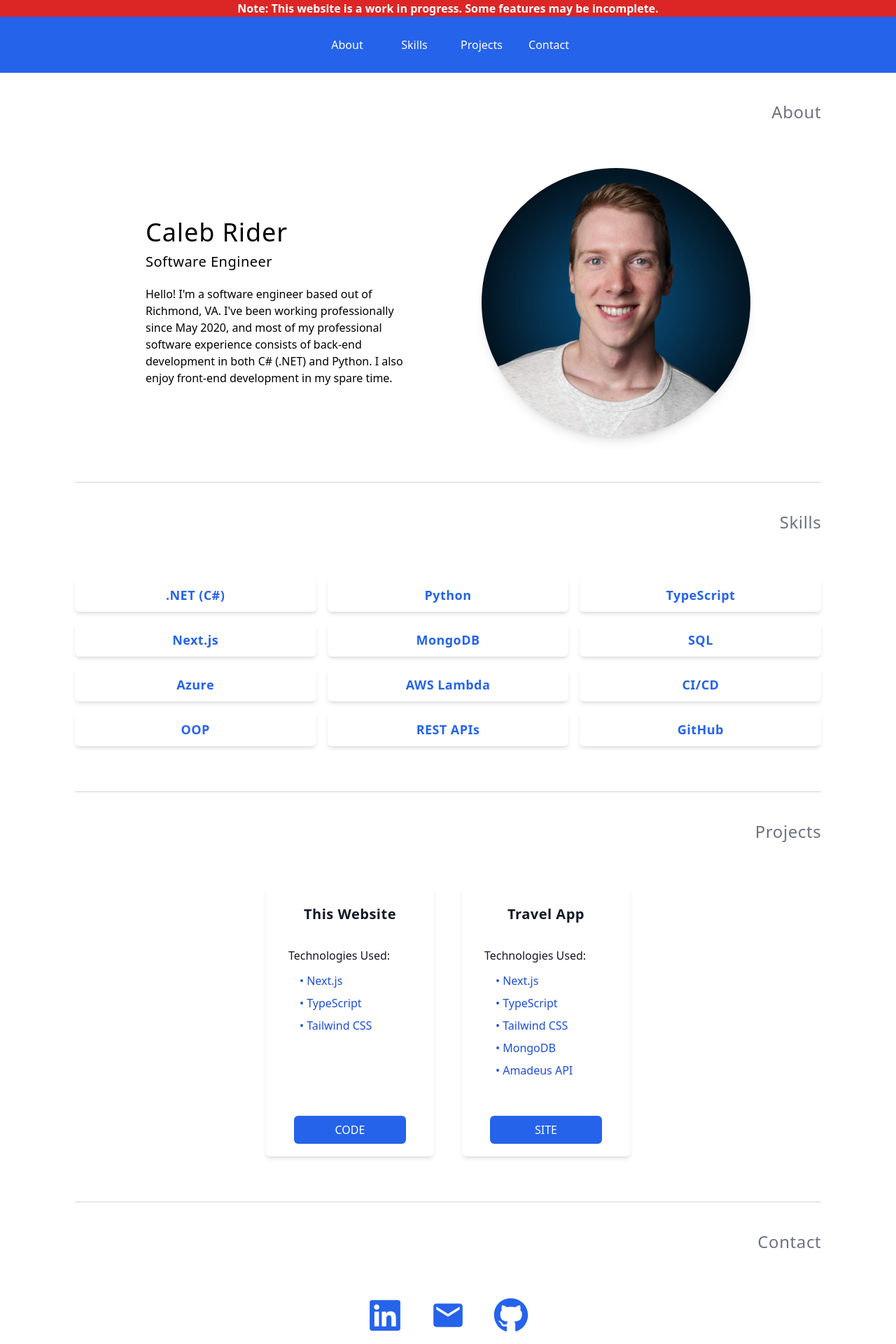
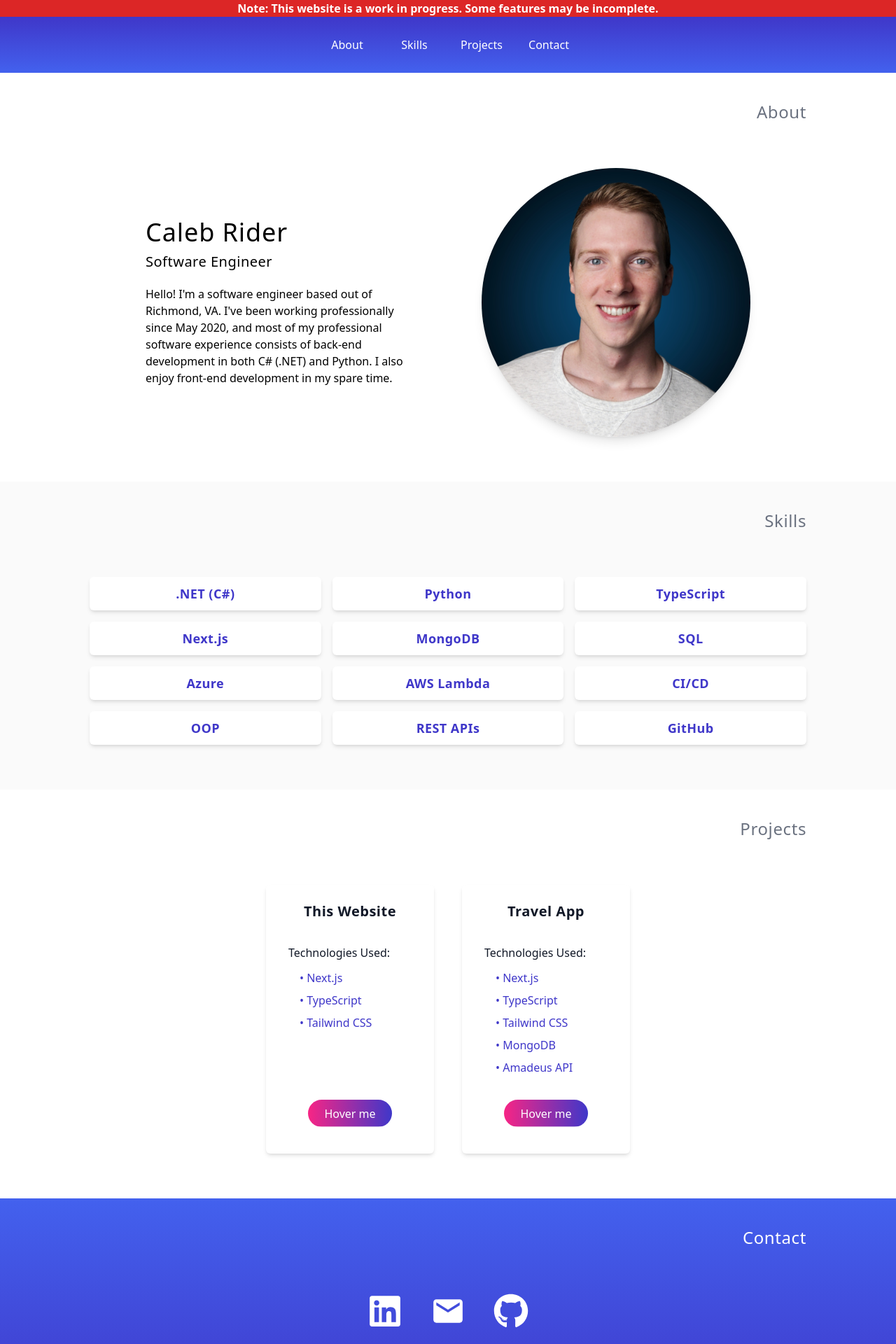
Before and after one commit to calebrider/personal-website, a Next.js app: page / in a window 1280 px wide. Shown: the top 1920 px of the page at 70% size. Built offline with nearby package versions, Linux system fonts and the light colour scheme.

Commit message:
added color scheme

```diff
--- a/app/components/about/page.tsx
+++ b/app/components/about/page.tsx
@@ -2,7 +2,7 @@ import Image from "next/image"
 
 export default function About() {
     return (
-        <div id="about" className="flex flex-col scroll-mt-20 w-5/6">
+        <div id="about" className="flex flex-col scroll-mt-20 w-full px-margin-padding">
             <div className="flex pt-10 justify-end">
                 <h1 className="text-2xl tracking-wide text-gray-500">About</h1>
             </div>
--- a/app/components/contact/page.tsx
+++ b/app/components/contact/page.tsx
@@ -4,24 +4,24 @@ import { MdEmail } from 'react-icons/md'
 
 export default function Contact() {
     return (
-        <div id="contact" className="flex flex-col justify-center w-5/6 scroll-mt-20 border-t-2 border-t-gray-200">
+        <div id="contact" className="flex flex-col justify-center scroll-mt-20 w-full px-margin-padding bg-gradient-to-b from-secondary to-primary to-80%">
             <div className="flex justify-end w-full">
-                <h1 className="text-2xl tracking-wide pt-10 text-gray-500">Contact</h1>
+                <h1 className="text-2xl tracking-wide pt-10 text-white">Contact</h1>
             </div>
             <div className='flex justify-center'>
                 <div className="flex flex-col items-center py-8 lg:py-16">
                     <div className="grid grid-cols-3 gap-10">
                         <Link href="https://www.linkedin.com/in/calebrider/">
-                            <FaLinkedin size={50} color={"rgb(37 99 235)"} className="hover:cursor-pointer hover:scale-105 duration-200 ease-in-out"/>
+                            <FaLinkedin size={50} color={"#fff"} className="hover:cursor-pointer hover:scale-105 duration-200 ease-in-out"/>
                         </Link>
                         <Link href="mailto: calebrider.dev@gmail.com">
-                            <MdEmail size={50} color={"rgb(37 99 235)"} className="hover:cursor-pointer hover:scale-105 duration-200 ease-in-out"/>
+                            <MdEmail size={50} color={"#fff"} className="hover:cursor-pointer hover:scale-105 duration-200 ease-in-out"/>
                         </Link>
                         <Link href="https://www.linkedin.com/in/calebrider/">
-                            <FaGithub size={50} color={"rgb(37 99 235)"} className="hover:cursor-pointer hover:scale-105 duration-200 ease-in-out"/>
+                            <FaGithub size={50} color={"#fff"} className="hover:cursor-pointer hover:scale-105 duration-200 ease-in-out"/>
                         </Link>
                     </div>
-                    <div className="flex items-center justify-center py-8 lg:py-16">
+                    <div className="flex items-center justify-center py-8 lg:py-16 text-white">
                         <p>Don&apos;t hesitate to reach out!</p>
                     </div>
                 </div>
--- a/app/components/navigation/navbar/page.tsx
+++ b/app/components/navigation/navbar/page.tsx
@@ -4,12 +4,12 @@ import Link from "next/link";
 export default function Navbar(props: any) {
     return (
       <>
-        <div className="flex justify-end items-center sm:justify-center object-top bg-blue-600 h-20 w-full">
+        <div className="flex justify-end items-center sm:justify-center object-top h-20 w-full">
             <ul className="flex items-center">
                 {(props.linkText ?? []).map((text: string) => (
                     <li key={text}>
                         <Link href={props.hrefSymbol + text.toLowerCase()}>
-                            <span className="flex items-center justify-center w-24 h-20 px-2 hover:bg-blue-700 duration-200 ease-in-out text-white">{text}</span>
+                            <span className="flex items-center justify-center w-24 h-20 px-2 hover:bg-primary duration-200 ease-in-out text-white">{text}</span>
                         </Link>
                     </li>
                 ))}
--- a/app/components/navigation/navdrop/page.tsx
+++ b/app/components/navigation/navdrop/page.tsx
@@ -14,17 +14,17 @@ export default function Navdrop(props: any) {
 
     return (
       <>
-        <div className="flex justify-end items-center sm:justify-center object-top bg-blue-600 h-20 w-full">
+        <div className="flex justify-end items-center sm:justify-center object-top bg-gradient-to-b from-primary to-secondary h-20 w-full">
             <div className="flex mr-5">
                 <Hamburger toggled={isOpen} toggle={handleClick} rounded color="#fff"/>
             </div>
         </div>
-        <div className={`absolute w-full max-h-0 bg-blue-600 rounded-b-lg overflow-hidden transition-height duration-500 ease-in-out ${isOpen ? "max-h-96" : "max-h-0"}`}>
+        <div className={`absolute w-full max-h-0 bg-secondary rounded-b-lg overflow-hidden transition-height duration-500 ease-in-out ${isOpen ? "max-h-96" : "max-h-0"}`}>
             <ul className="flex flex-col items-center">
                 {(props.linkText ?? []).map((text: string) => (
                     <li key={text}>
                         <Link href={props.hrefSymbol + text.toLowerCase()} onClick={handleClick}>
-                            <span className="flex items-center justify-center w-screen h-16 px-2 hover:bg-blue-700 text-white">{text}</span>
+                            <span className="flex items-center justify-center w-screen h-16 px-2 hover:bg-primary text-white border-t-2 border-primary">{text}</span>
                         </Link>
                     </li>
                 ))}
--- a/app/components/navigation/page.tsx
+++ b/app/components/navigation/page.tsx
@@ -6,7 +6,7 @@ export default function Navigation() {
   var linkText = ["About", "Skills", "Projects", "Contact"]
 
     return (
-      <div className="sticky top-0 z-50 w-full">
+      <div className="sticky top-0 z-50 w-full bg-gradient-to-b from-primary to-secondary">
         <div className="hidden sm:contents">
           <Navbar linkText={linkText} hrefSymbol="#"/>
         </div>
--- a/app/components/projects/page.tsx
+++ b/app/components/projects/page.tsx
@@ -1,11 +1,11 @@
-import Project from "./project/project"
+import Project from "./project/page"
 
 export default function Projects() {
     var websiteTechnologies = ['Next.js', 'TypeScript', 'Tailwind CSS']
     var projectTechnologies = ['Next.js', 'TypeScript', 'Tailwind CSS', 'MongoDB', 'Amadeus API']
 
     return (
-        <div id="projects" className="flex flex-col scroll-mt-20 w-5/6 border-t-2 border-t-gray-200">
+        <div id="projects" className="flex flex-col scroll-mt-20 w-full px-margin-padding">
             <div className="flex justify-end pt-10">
                 <h1 className="text-2xl tracking-wide text-gray-500">Projects</h1>
             </div>
--- a/app/components/projects/project/project.tsx
+++ b/app/components/projects/project/page.tsx
@@ -10,12 +10,12 @@ export default function Project(props: any) {
                 <h3 className="px-8 pt-2 text-start text-gray-900">Technologies Used:</h3>
                 <ul className="px-12 py-2">
                     {props.technologies.map((technology: string) => (
-                        <li key={technology} className="text-blue-700 py-1">• {technology}</li>
+                        <li key={technology} className="text-primary py-1">• {technology}</li>
                     ))}
                 </ul>
             </div>
-            <div className="flex justify-items-end justify-center items-center h-1/5">
-                <Link href={props.url} className="text-center align-middle bg-blue-600 hover:bg-blue-700 duration-200 ease-in-out w-40 py-2 rounded-md text-white">{props.button}</Link>
+            <div className="flex justify-center h-1/5">
+                <Link href={props.url} className="h-1/2 w-1/2 text-center py-2 text-white rounded-full transition-all duration-500 bg-gradient-to-l from-primary via-accent to-primary bg-size-200 bg-pos-100 hover:bg-pos-0">Hover me</Link>
             </div>
         </div>
     )
--- a/app/components/skills/page.tsx
+++ b/app/components/skills/page.tsx
@@ -4,7 +4,7 @@ export default function Skills() {
     var skills = [".NET (C#)", "Python", "TypeScript", "Next.js", "MongoDB", "SQL", "Azure", "AWS Lambda", "CI/CD", "OOP", "REST APIs", "GitHub"]
 
     return (
-        <div id="skills" className="flex flex-col w-5/6 scroll-mt-20 border-t-2 border-t-gray-200">
+        <div id="skills" className="flex flex-col scroll-mt-20 bg-neutral-50 w-full px-margin-padding">
             <div className="flex justify-end pt-10">
                 <h1 className="text-2xl tracking-wide text-gray-500">Skills</h1>
             </div>
--- a/app/components/skills/skill/page.tsx
+++ b/app/components/skills/skill/page.tsx
@@ -1,6 +1,6 @@
 export default function Skill(props: any) {
     return (
-        <div className="flex m-auto flex-col justify-center items-center shadow-md rounded-md w-full h-12 overflow-hidden bg-white text-blue-600 hover:bg-blue-600 hover:text-white duration-200 ease-in-out">
+        <div className="flex m-auto flex-col justify-center items-center shadow-md rounded-md w-full h-12 overflow-hidden bg-white text-primary hover:bg-primary hover:text-white duration-200 ease-in-out">
             <span className="font-bold text-md sm:text-lg tracking-wide">{props.skill}</span>
         </div>
     )
--- a/tailwind.config.ts
+++ b/tailwind.config.ts
@@ -8,6 +8,21 @@ const config: Config = {
   ],
   theme: {
     extend: {
+      colors: {
+        "primary": "#3f37c9",
+        "secondary": "#4361ee",
+        "accent": "#f72585"
+      },
+      padding: {
+        "margin-padding": "10%"
+      },
+      backgroundSize: {
+        'size-200': '200% 200%',
+      },
+      backgroundPosition: {
+          'pos-0': '0% 0%',
+          'pos-100': '100% 100%',
+      },
     },
   },
   plugins: [],
```
